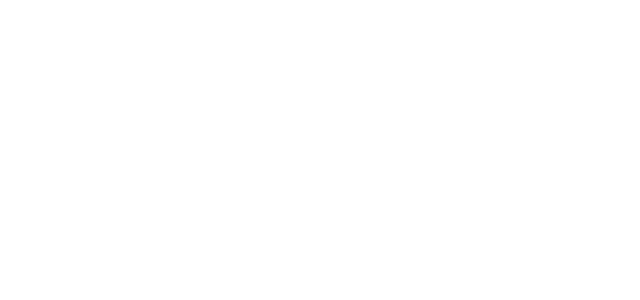
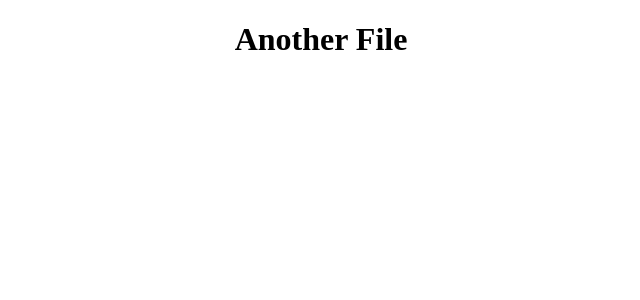
Before and after one commit to saad1035/HackWestern10, a React (Create React App) app in the folder hw10/: page /resume in a window 1280 px wide. Before the commit this address had no page. Shown: the top 300 px of the page, without its empty margins (319-959 px from the left). Built offline with nearby package versions, Linux system fonts and the light colour scheme.

Commit message:
resume form

```diff
--- a/hw10/src/App.js
+++ b/hw10/src/App.js
@@ -4,6 +4,7 @@
 import ResumeForm from './components/ResumeForm/ResumeForm';
 import Home from './components/Home/Home';
 import Contact from './components/Contact/Contact';
+import Resume from './components/ResumeForm/Resume';
 
 import {
   BrowserRouter as Router,
@@ -20,6 +21,7 @@
           <Route exact path = "/" element = {<Home/>} />
           <Route exact path = "/resumeform" element = {<ResumeForm />}/>
           <Route exact path = "/contact" element = {<Contact/>}/>
+          <Route exact path = "/resume" element = {<Resume/>}/>
         </Routes>
       </Router>
     </div>
--- a/hw10/src/components/ResumeForm/Resume.js
+++ b/hw10/src/components/ResumeForm/Resume.js
@@ -0,0 +1,20 @@
+import React from 'react';
+import ResumeForm from './ResumeForm';
+
+const AnotherFile = ({formData}) => {
+  // Define a function to handle form submission in AnotherFile.js
+  const handleFormSubmit = (formData) => {
+    // Process or output the form data as needed
+    console.log('Form Data:', formData);
+    // Add your logic here, for example, sending the data to an API, storing it in state, etc.
+  };
+
+  return (
+    <div>
+      <h1>Another File</h1>
+      {/* Render ResumeForm and pass the handleFormSubmit function as a prop */}
+    </div>
+  );
+};
+
+export default AnotherFile;
--- a/hw10/src/components/ResumeForm/ResumeForm.js
+++ b/hw10/src/components/ResumeForm/ResumeForm.js
@@ -1,6 +1,6 @@
 // ResumeForm.js
 import React, { useState } from 'react';
-import { useNavigate } from 'react-router-dom';
+import { useNavigate } from 'react-router';
 
   function ResumeForm() {
     const [formData, setFormData] = useState({
@@ -20,17 +20,21 @@
     };
 
     const handleSubmit = (e) => {
-    e.preventDefault();
-    // Process the form data or generate the resume here
-    // For simplicity, we'll just navigate to another page
-    navigate('/resume', { state: { formData } });
+      navigate('/resume', {state: formData, replace: true})
+    }
+
+    const submit = async () => {
+      navigate("/resume", {replace: true});
     };
 
     return (
       <div>
         <h1>Resume Form</h1>
         <h1>Personal Details</h1>
-      <form onSubmit={handleSubmit}>
+        <form action = "" onSubmit={(e) => {
+          e.preventDefault();
+          handleSubmit();
+        }}>
           {/* Add input fields for each piece of information */}
           <label>
             First Name:
```
Also changed, not shown: hw10/src/components/Home/Home.css (line endings or trailing spaces). Lines whose indentation alone changed are shown as unchanged.
